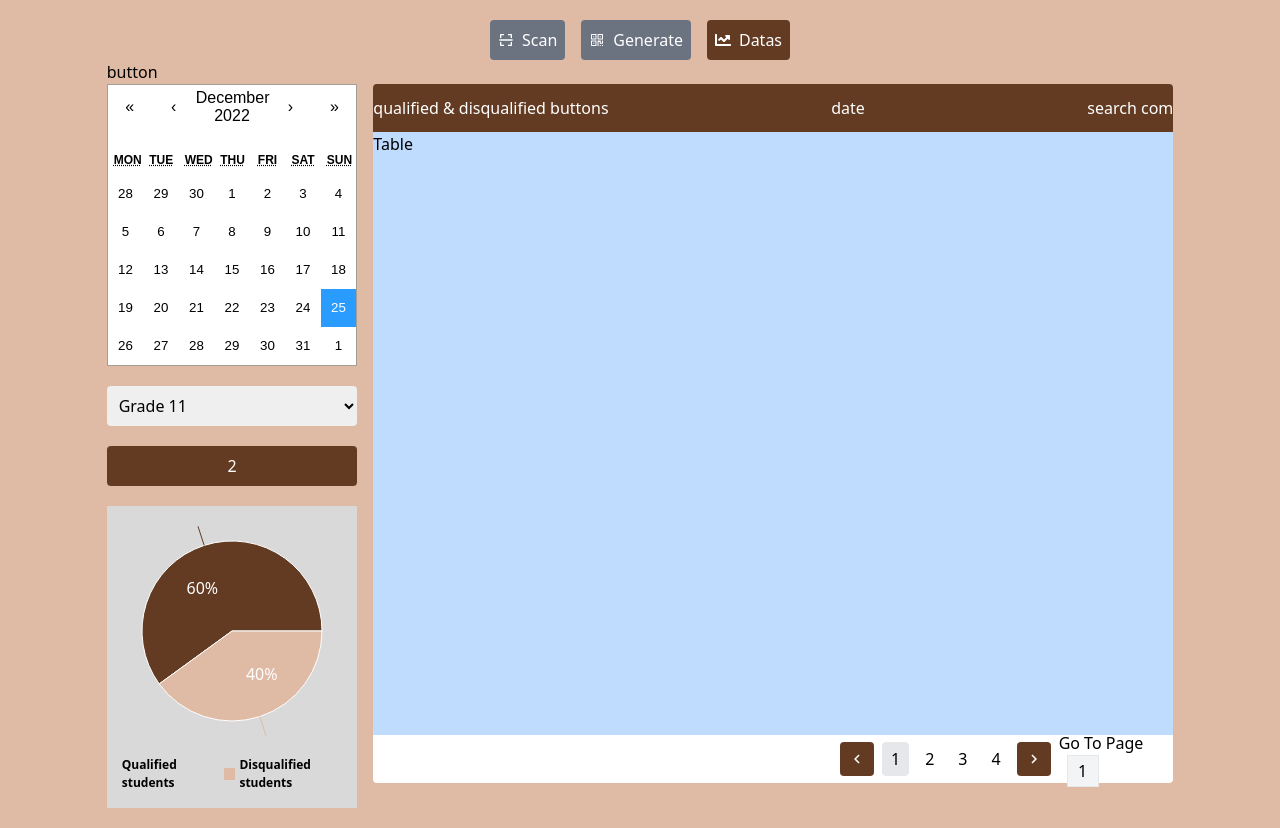
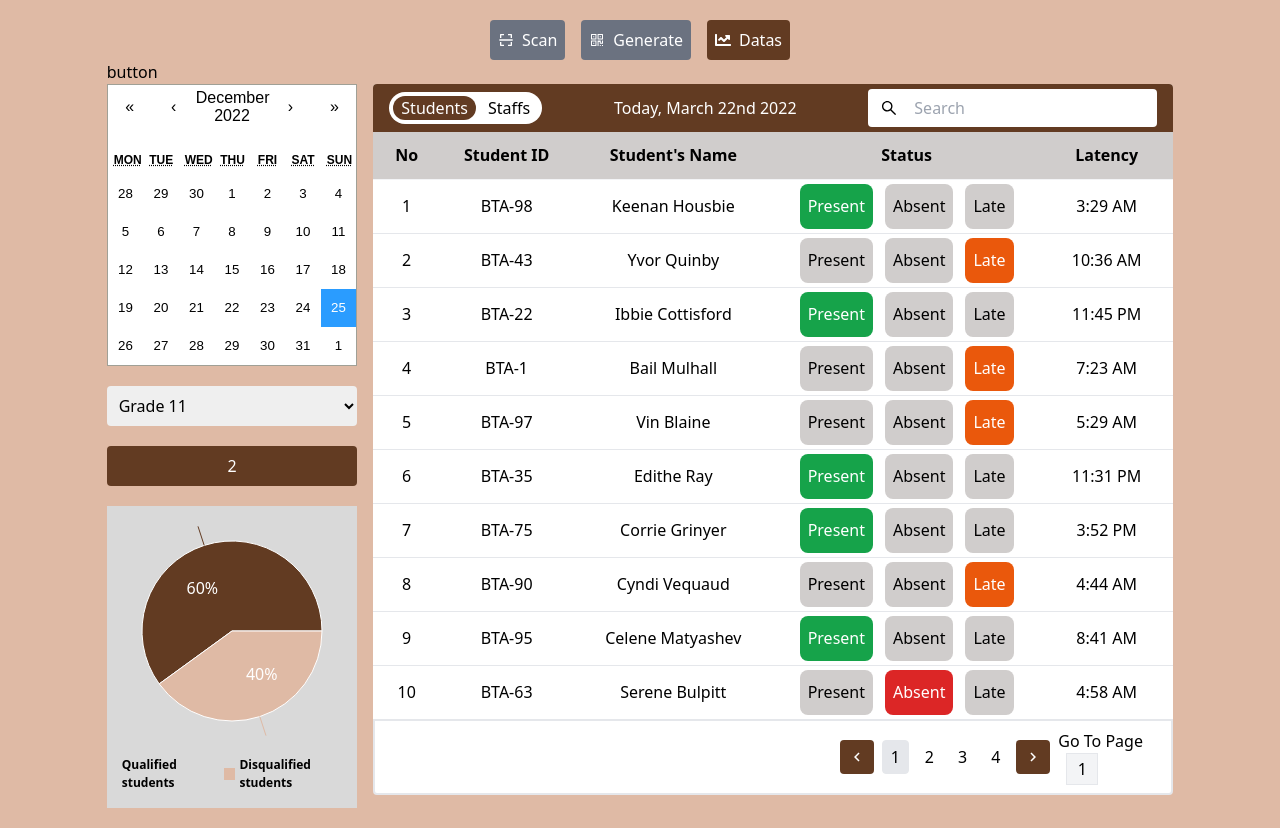
Before and after one commit to yawai990/next-learning, a React (Create React App) app: page /datas in a window 1280 px wide. Built offline with nearby package versions, Linux system fonts and the light colour scheme.

Commit message:
-data tbl finished

```diff
--- a/src/components/chart/PieChart.jsx
+++ b/src/components/chart/PieChart.jsx
@@ -48,8 +48,9 @@ const PieChartCom = () => {
 
         <div className="w-full flex justify-around items-center">
 
-        {data01.map((entry, index) => (
-            <div className="flex justif-center items-center">
+        {
+        data01?.map((entry, index) => (
+            <div className="flex justify-center items-center" key={index}>
                 <div className={`w-3 h-3 bg-[${COLORS[index]}]`}></div>
                 <p style={{fontSize:'12px'}} className="ml-1 font-semibold">{entry.name}</p>
             </div>
--- a/src/components/table/DataTable.jsx
+++ b/src/components/table/DataTable.jsx
@@ -1,13 +1,9 @@
-import Pagination from "./Pagination";
-import TableHeadBar from "./TableHeadBar";
 import Table from "./Table";
 
 const DataTable = () => {
   return (
     <div className="w-full rounded overflow-hidden">
-      <TableHeadBar />
       <Table />
-      <Pagination />
     </div>
   )
 }
--- a/src/components/table/Pagination.jsx
+++ b/src/components/table/Pagination.jsx
@@ -3,7 +3,7 @@ import { MdKeyboardArrowLeft, MdKeyboardArrowRight } from 'react-icons/md';
 
 const Pagination = () => {
   return (
-    <div className='w-full h-12 bg-white text-black py-2 flex justify-end rounded-b'>
+    <div className='w-full min-h-[30px] bg-white text-black py-2 flex justify-end rounded-b border-t border-2 border-t-grau-500'>
         <div className="w-5/12 flex items-center gap-2">
             <div className='flex items-center gap-2'>
             <button className='p-2 text-white bg-primary text-lg rounded'>
--- a/src/components/table/Table.jsx
+++ b/src/components/table/Table.jsx
@@ -1,8 +1,103 @@
-import React from 'react'
+import Pagination from "./Pagination";
+import TableHeadBar from "./TableHeadBar";
+
+const data = {
+  "studentData" :[{
+    "id": 98,
+    "name": "Keenan Housbie",
+    "status": 1,
+    "latency": "3:29 AM"
+  }, {
+    "id": 43,
+    "name": "Yvor Quinby",
+    "status": 3,
+    "latency": "10:36 AM"
+  }, {
+    "id": 22,
+    "name": "Ibbie Cottisford",
+    "status": 1,
+    "latency": "11:45 PM"
+  }, {
+    "id": 1,
+    "name": "Bail Mulhall",
+    "status": 3,
+    "latency": "7:23 AM"
+  }, {
+    "id": 97,
+    "name": "Vin Blaine",
+    "status": 3,
+    "latency": "5:29 AM"
+  }, {
+    "id": 35,
+    "name": "Edithe Ray",
+    "status": 1,
+    "latency": "11:31 PM"
+  }, {
+    "id": 75,
+    "name": "Corrie Grinyer",
+    "status": 1,
+    "latency": "3:52 PM"
+  }, {
+    "id": 90,
+    "name": "Cyndi Vequaud",
+    "status": 3,
+    "latency": "4:44 AM"
+  }, {
+    "id": 95,
+    "name": "Celene Matyashev",
+    "status": 1,
+    "latency": "8:41 AM"
+  },{
+    "id": 63,
+    "name": "Serene Bulpitt",
+    "status": 2,
+    "latency": "4:58 AM"
+  }],
+  "cur_page" : 1,
+  "pagination" : 3,
+}
 
 const Table = () => {
+
   return (
-    <div className='w-full h-5/6 bg-blue-200'>Table</div>
+     <div className='w-full h-5/6 bg-white'>
+
+       <TableHeadBar />
+
+      <table className='w-full min-h-[45px] leading-[45px] bg-[#D0CDCC] pb-2'>
+        <thead className='border-b border-gray-100'>
+          <tr>
+          <th className='w-1/12'>No</th>
+          <th className='w-2/12'>Student ID</th>
+          <th className='w-3/12'>Student's Name</th>
+          <th className='w-4/12 '>Status</th>
+          <th className='w-2/12'>Latency</th>
+          </tr>
+        </thead>
+
+        <tbody className="bg-white">
+          {
+            data.studentData?.map((stu,ind) =>(
+              <tr key={`student-${ind}`} className='border-b'>
+              <td className='text-center'>{ind + 1}</td>
+              <td className='text-center'>{`BTA-${stu.id}`}</td>
+              <td className='text-center'>{stu.name}</td>
+
+              <td className='px-2 py-1 flex justify-center items-center gap-3'>
+                <button className={`${stu.status === 1 ? 'bg-green-600 text-white':'bg-tb-btn'} px-2 rounded-lg capitalize`}>present</button>
+                <button className={`${stu.status === 2 ? 'bg-red-600 text-white':'bg-tb-btn'} px-2 rounded-lg capitalize`}>absent</button>
+                <button className={`${stu.status === 3 ? 'bg-orange-600 text-white':'bg-tb-btn'} px-2 rounded-lg capitalize`}>late</button>
+
+              </td>
+              <td className='text-center'> {stu.latency} </td>
+            </tr>
+            ))
+          }
+        </tbody>
+      </table>
+
+      <Pagination />
+    </div>
   )
 }
 
--- a/src/components/table/TableHeadBar.jsx
+++ b/src/components/table/TableHeadBar.jsx
@@ -1,13 +1,26 @@
-import React from 'react'
+import { AiOutlineSearch } from 'react-icons/ai';
 
 const TableHeadBar = () => {
   return (
-    <section className='w-full h-12 bg-primary text-white flex justify-between items-center'>
-        <div>qualified & disqualified buttons</div>
+    <section className='w-full h-12 bg-primary px-4 text-white flex justify-between items-center'>
 
-        <div>date</div>
+        <div className='p-1 bg-white text-black rounded-2xl flex gap-1 items-center'>
 
-        <div>search com</div>
+            <button className='active bg-primary rounded-2xl text-white px-2'>Students</button>
+            <button className='hover:bg-primary hover:text-white px-2 rounded-2xl'>Staffs</button>
+        </div>
+
+        <div>
+          <p>Today, March 22nd 2022</p>
+        </div>
+
+        <div className='min-w-[250px] bg-white rounded flex items-center flex-row-reverse px-1'>
+          <input type="text" className='h-full block p-2 flex-1 outline-none text-gray-700' placeholder='Search' />
+
+          <button className='p-2 block text-black text-lg'>
+            <AiOutlineSearch />
+          </button>
+        </div>
     </section>
   )
 }
--- a/tailwind.config.js
+++ b/tailwind.config.js
@@ -6,7 +6,8 @@ module.exports = {
   theme: {
     extend: {
       backgroundColor :{
-        'primary' :'#623B22'
+        'primary' :'#623B22',
+        'tb-btn' : '#D0CDCC'
       }
     },
   },
```
